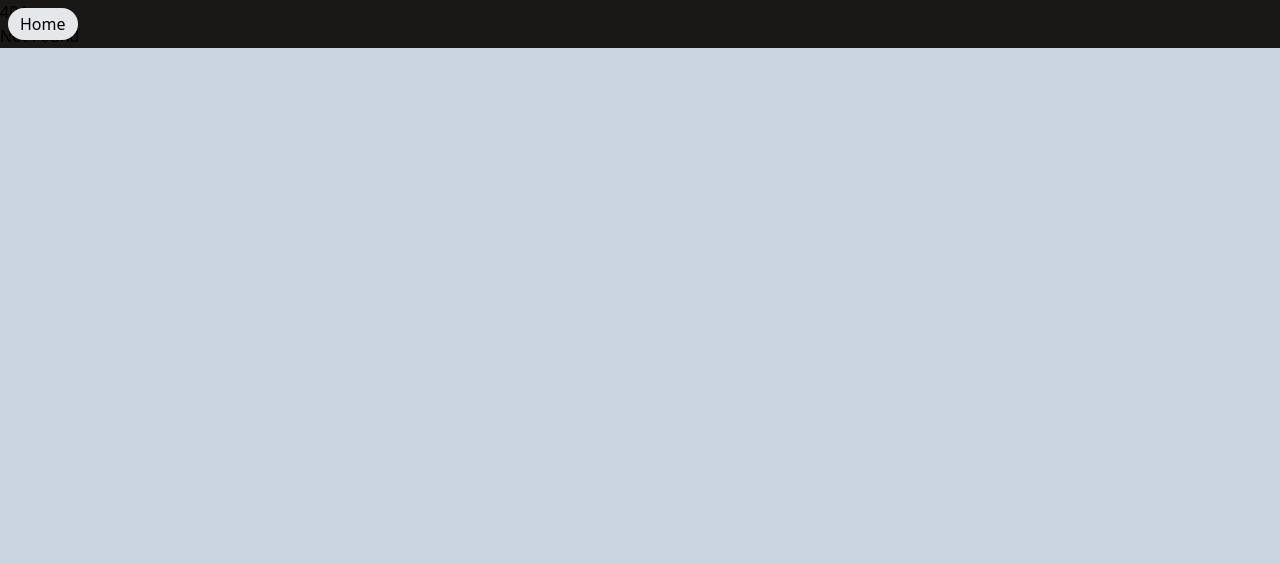
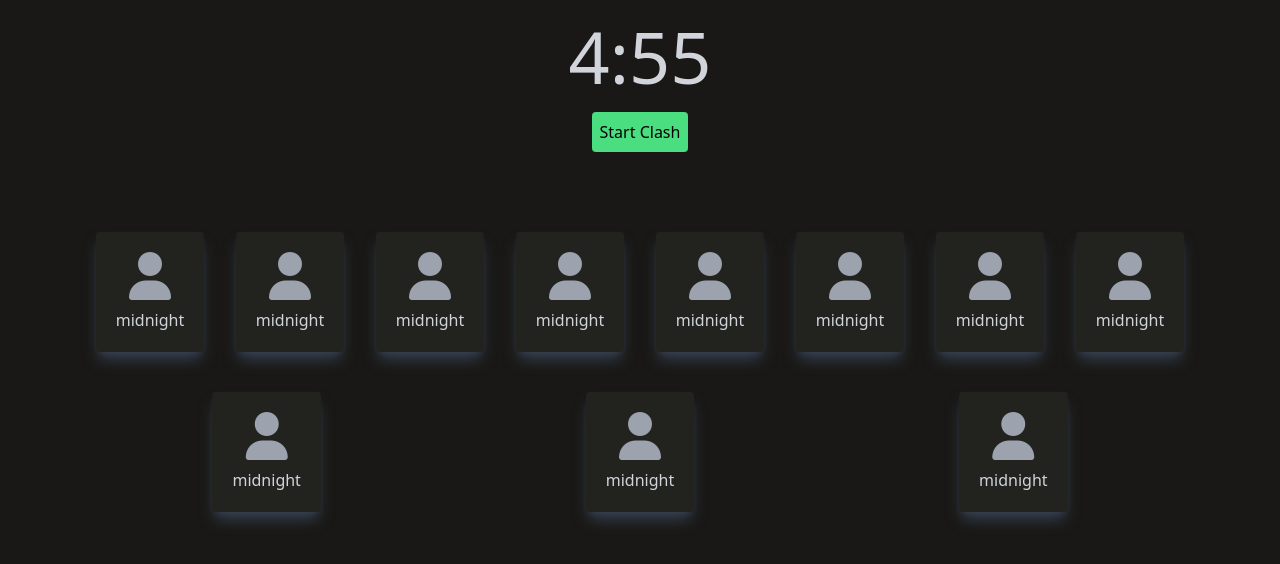
Before and after one commit to CodeWithSwastik/clash-of-chem, a SvelteKit app in the folder web/frontend/: page /lobby/1 in a window 1280 px wide. Before the commit this address had no page. Shown: the top 564 px of the page. Built offline with nearby package versions, Linux system fonts and the light colour scheme.

Commit message:
Removed navbar and added Lobby page (#24)
* Lobby page and ui improvements

* Removed navbar

Co-authored-by: Lonely-code-cube <lonely-code-cube@github.com>

```diff
--- a/web/frontend/src/app.html
+++ b/web/frontend/src/app.html
@@ -1,12 +1,18 @@
 <!DOCTYPE html>
 <html lang="en">
+
 <head>
 	<meta charset="utf-8" />
 	<link rel="icon" href="%sveltekit.assets%/favicon.png" />
 	<meta name="viewport" content="width=device-width" />
+	<link rel="stylesheet" href="https://cdnjs.cloudflare.com/ajax/libs/font-awesome/6.2.0/css/all.min.css"
+		integrity="sha512-xh6O/CkQoPOWDdYTDqeRdPCVd1SpvCA9XXcUnZS2FmJNp1coAFzvtCN9BmamE+4aHK8yyUHUSCcJHgXloTyT2A=="
+		crossorigin="anonymous" referrerpolicy="no-referrer" />
 	%sveltekit.head%
 </head>
-	<body data-sveltekit-prefetch class="bg-slate-300">
+
+<body data-sveltekit-prefetch class="bg-dark">
 	<div>%sveltekit.body%</div>
 </body>
+
 </html>
--- /dev/null
+++ b/web/frontend/src/lib/components/SmallCard.svelte
@@ -0,0 +1,10 @@
+<script lang="ts">
+    export let username: string;
+</script>
+
+<div class="min-w-[50px] p-5 bg-fg-dark rounded shadow-lg shadow-gray-700">
+    <div class="text-center text-5xl">
+        <i class="fa-solid fa-user text-gray-400" />
+    </div>
+    <div class="text-center text-gray-300 mt-2">{username}</div>
+</div>
--- a/web/frontend/src/routes/+layout.svelte
+++ b/web/frontend/src/routes/+layout.svelte
@@ -2,10 +2,7 @@
 	import '../app.css';
 </script>
 
-<div class="app bg-dark">
-	<nav class="flex p-2 absolute">
-		<a href="/" class="px-3 py-1 bg-gray-200 rounded-full">Home</a>
-	</nav>
+<div class="app">
 	<main>
 		<slot />
 	</main>
--- a/web/frontend/src/routes/+page.svelte
+++ b/web/frontend/src/routes/+page.svelte
@@ -22,9 +22,9 @@
 					type="text"
 					bind:value={username}
 					placeholder="Enter your name"
-					class="p-2 mr-2 rounded w-full"
+					class="p-2 mr-2 rounded flex-grow"
 				/>
-				<button on:click={start} class="bg-green-300 py-2 px-3 font-bold">Create Lobby</button>
+				<button on:click={start} class="bg-green-300 hover:bg-green-400 py-2 px-3 font-bold rounded">Create Lobby</button>
 			</div>
 			<div>
 				<div class="my-10 text-2xl">Instructions to play</div>
--- a/web/frontend/src/routes/clash/[slug]/+page.ts
+++ b/web/frontend/src/routes/clash/[slug]/+page.ts
@@ -1,5 +1,7 @@
+import type { LoadEvent } from "@sveltejs/kit";
+
 /** @type {import('./$types').PageLoad} */
-export function load({ params }) {
+export function load({ params }: LoadEvent) {
 	return {
 		id: params.slug
 	};
--- /dev/null
+++ b/web/frontend/src/routes/lobby/[id]/+page.svelte
@@ -0,0 +1,38 @@
+<script lang="ts">
+    import SmallCard from '$lib/components/SmallCard.svelte';
+
+    interface Lobby {
+        id: string,
+    }
+
+    export let data: {lobby: Lobby};
+
+    let countdownSeconds = 300;
+    $:minutesLeft = Math.floor(countdownSeconds/60);
+    $:secondsLeft = Math.floor(countdownSeconds - minutesLeft * 60)
+    const countdown = setInterval(() => {
+        countdownSeconds--;
+
+        if (countdownSeconds == 0) {
+            start();
+        }
+    }, 1000);
+
+    let start = () => {
+        clearInterval(countdown);
+    };
+</script>
+
+<section>
+    <div id="countdown" class="text-7xl text-gray-300 text-center my-5">{minutesLeft}:{secondsLeft<10?'0'+secondsLeft.toString():secondsLeft}</div>
+    <div class="flex justify-around my-5">
+        <button on:click={start} class="p-2 bg-green-400 hover:bg-green-500 rounded">Start Clash</button>
+    </div>
+    <div id="players" class="flex flex-wrap py-10 px-20 justify-around">
+        {#each Array(11) as _, i}
+        <div class="my-5 mx-3">
+            <SmallCard username={"midnight"} />
+        </div>
+        {/each}
+    </div>
+</section>
--- /dev/null
+++ b/web/frontend/src/routes/lobby/[id]/+page.ts
@@ -0,0 +1,10 @@
+import type { LoadEvent } from "@sveltejs/kit";
+
+/** @type {import('./$types').PageLoad} */
+export function load({ params }: LoadEvent) {
+	return {
+		lobby: {
+			id: params.id
+		}
+	};
+}
```
Lines whose indentation alone changed are shown as unchanged.
